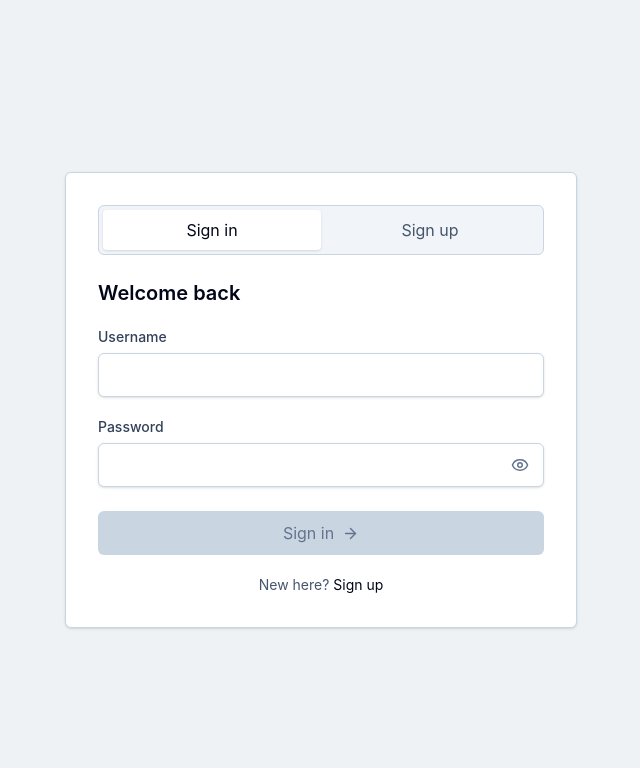
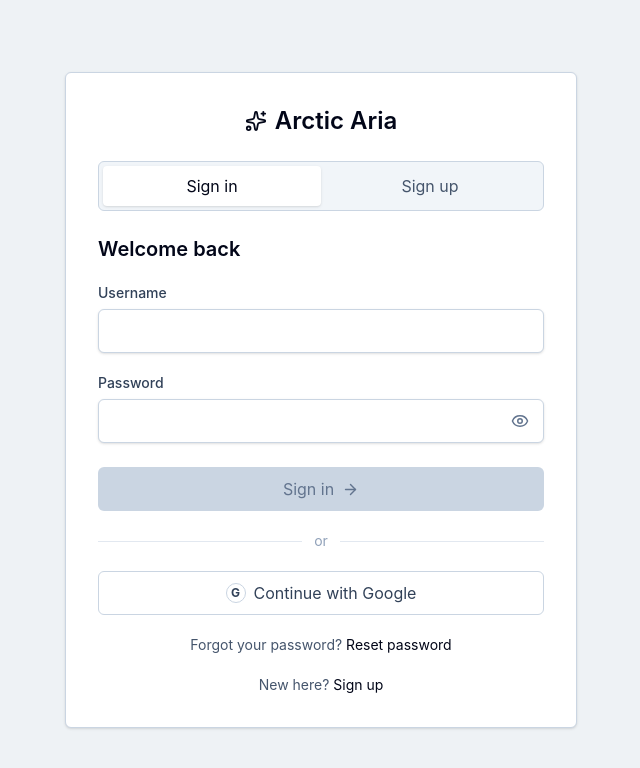
Before and after one commit to purinliang/arctic-aria, a Next.js app in the folder apps/web/: page / in a window 1280 px wide. Shown: the top 768 px of the page, without its empty margins (319-959 px from the left). Built offline with nearby package versions, Linux system fonts and the light colour scheme.

Commit message:
refactor(agent): add auth placeholders
- add centered Arctic Aria brand row

- add repeat password visibility control

- add login Google placeholder

- add password reset placeholder

```diff
--- a/apps/web/src/features/auth/components/AuthForm.tsx
+++ b/apps/web/src/features/auth/components/AuthForm.tsx
@@ -1,6 +1,6 @@
 "use client";
 
-import { ArrowRight, Eye, EyeOff } from "lucide-react";
+import { ArrowRight, Eye, EyeOff, Sparkles } from "lucide-react";
 import { useMemo, useState } from "react";
 import type { AuthMode } from "./AuthGate";
 import {
@@ -94,6 +94,11 @@ export function AuthForm({
     <main className="min-h-screen bg-[#eef2f5] text-slate-950">
       <div className="mx-auto flex min-h-screen w-full max-w-[560px] items-center px-4 py-6 sm:px-6">
         <section className="w-full rounded-md border border-slate-300 bg-white p-5 shadow-sm sm:p-8">
+          <div className="mb-6 flex items-center justify-center gap-2 text-slate-950">
+            <Sparkles size={22} aria-hidden="true" />
+            <h1 className="text-2xl font-semibold tracking-normal">Arctic Aria</h1>
+          </div>
+
           <div className="mb-6 grid grid-cols-2 rounded-md border border-slate-300 bg-slate-100 p-1">
             <button
               className={tabClass(mode === "login")}
@@ -186,6 +191,20 @@ export function AuthForm({
                 touched={Boolean(touched.repeatPassword)}
                 type={showPassword ? "text" : "password"}
                 autoComplete="new-password"
+                trailingButton={
+                  <button
+                    className="flex h-8 w-8 items-center justify-center rounded text-slate-500 hover:bg-slate-100 hover:text-slate-950"
+                    type="button"
+                    onClick={() => setShowPassword((current) => !current)}
+                    aria-label={showPassword ? "Hide password" : "Show password"}
+                  >
+                    {showPassword ? (
+                      <EyeOff size={18} aria-hidden="true" />
+                    ) : (
+                      <Eye size={18} aria-hidden="true" />
+                    )}
+                  </button>
+                }
                 onBlur={() => markTouched("repeatPassword")}
                 onChange={(value) => onRegisterChange("repeatPassword", value)}
               />
@@ -217,6 +236,36 @@ export function AuthForm({
               </button>
             </span>
 
+            {mode === "login" ? (
+              <>
+                <div className="grid grid-cols-[1fr_auto_1fr] items-center gap-3 text-sm text-slate-400">
+                  <span className="h-px bg-slate-200" />
+                  <span>or</span>
+                  <span className="h-px bg-slate-200" />
+                </div>
+
+                <button
+                  className="flex h-11 items-center justify-center gap-2 rounded-md border border-slate-300 bg-white px-4 text-sm font-semibold text-slate-700 transition hover:bg-slate-50"
+                  type="button"
+                >
+                  <span className="flex h-5 w-5 items-center justify-center rounded-full border border-slate-300 text-xs font-bold text-slate-700">
+                    G
+                  </span>
+                  Continue with Google
+                </button>
+
+                <p className="text-center text-sm text-slate-600">
+                  Forgot your password?{" "}
+                  <button
+                    className="font-semibold text-slate-950 underline-offset-4 hover:underline"
+                    type="button"
+                  >
+                    Reset password
+                  </button>
+                </p>
+              </>
+            ) : null}
+
             <p className="text-center text-sm text-slate-600">
               {switchPrompt}{" "}
               <button
```
